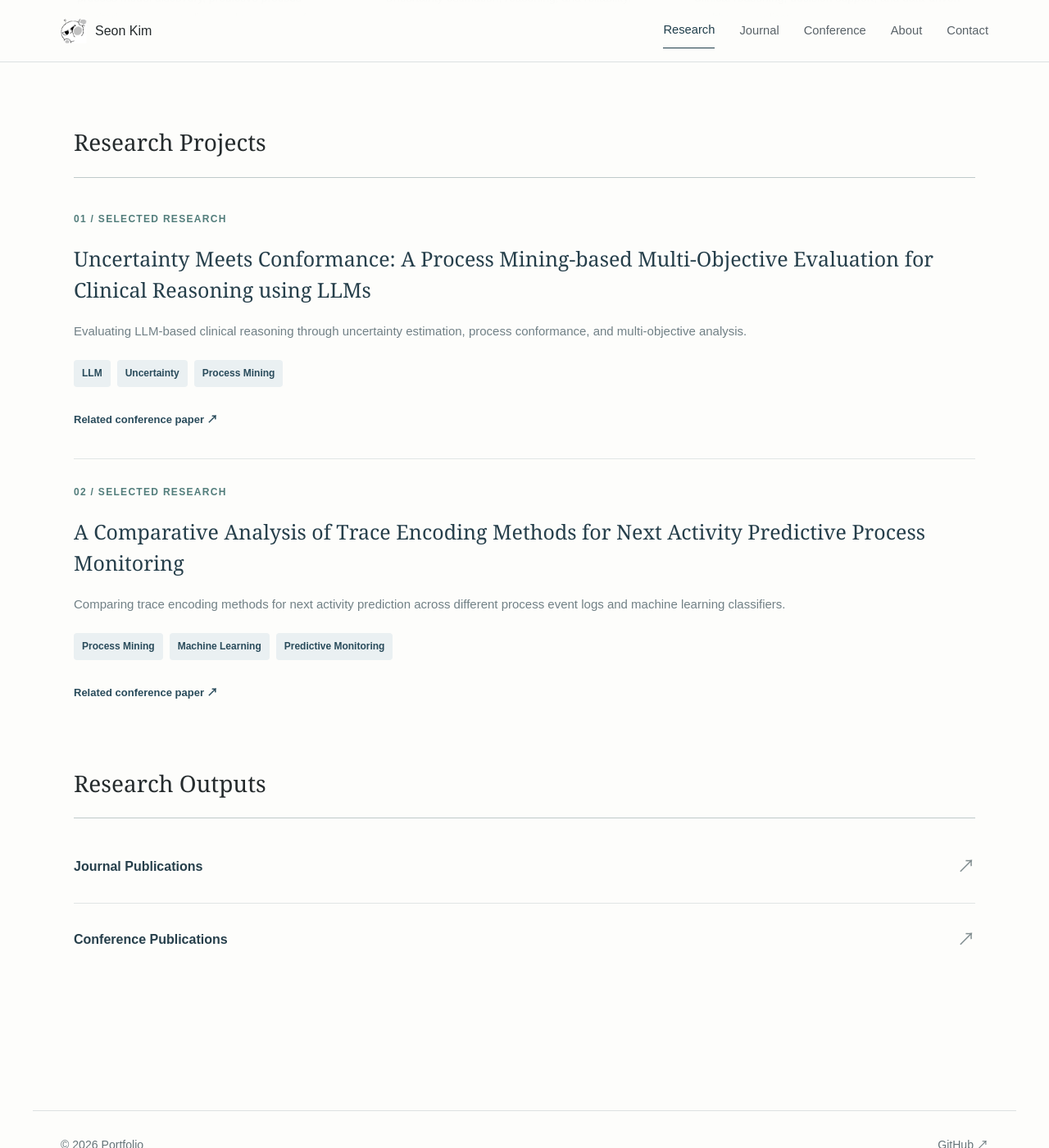
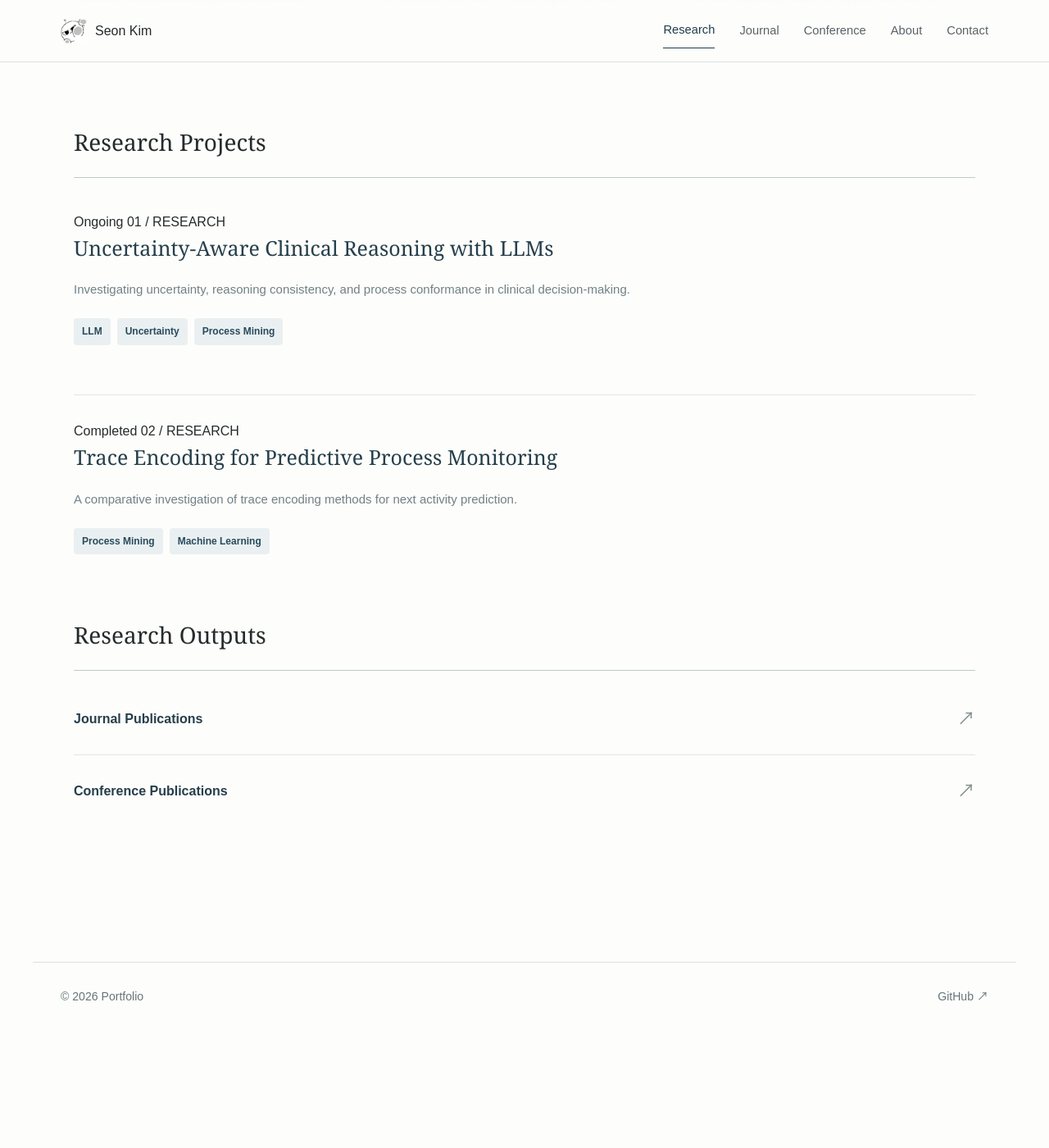
Before and after one commit to KSO012/KSO012.github.io, a Jekyll site: the page built from research.md, in a window 1280 px wide and 1400 px high, scrolled down 768 px. Shown: the whole window at 82% size. Built offline with Jekyll 4.4.1, drawn with Linux system fonts in a browser that asks for light colours; after the commit the page ends 2041 px from its top, so only the background shows below that.

Commit message:
Update research.md

```diff
--- a/research.md
+++ b/research.md
@@ -124,21 +124,16 @@ permalink: /research/
       <!-- Project 1 -->
       <article class="research-project">
 
-        <div class="research-project-label">
-          01 / SELECTED RESEARCH
+        <div class="research-project-top">
+          <span class="research-status ongoing">Ongoing</span>
+          <span class="research-project-number">01 / RESEARCH</span>
         </div>
 
-        <h3>
-          Uncertainty Meets Conformance:
-          A Process Mining-based Multi-Objective Evaluation
-          for Clinical Reasoning using LLMs
-        </h3>
+        <h3>Uncertainty-Aware Clinical Reasoning with LLMs</h3>
 
         <p>
-          Evaluating LLM-based clinical reasoning
-          through uncertainty estimation,
-          process conformance, and
-          multi-objective analysis.
+          Investigating uncertainty, reasoning consistency,
+          and process conformance in clinical decision-making.
         </p>
 
         <div class="research-tags">
@@ -147,43 +142,27 @@ permalink: /research/
           <span>Process Mining</span>
         </div>
 
-        <a class="research-project-link"
-           href="{{ '/conference/' | relative_url }}">
-          Related conference paper ↗
-        </a>
-
       </article>
-
 
       <!-- Project 2 -->
       <article class="research-project">
 
-        <div class="research-project-label">
-          02 / SELECTED RESEARCH
+        <div class="research-project-top">
+          <span class="research-status completed">Completed</span>
+          <span class="research-project-number">02 / RESEARCH</span>
         </div>
 
-        <h3>
-          A Comparative Analysis of Trace Encoding Methods
-          for Next Activity Predictive Process Monitoring
-        </h3>
+        <h3>Trace Encoding for Predictive Process Monitoring</h3>
 
         <p>
-          Comparing trace encoding methods for
-          next activity prediction across
-          different process event logs
-          and machine learning classifiers.
+          A comparative investigation of trace encoding methods
+          for next activity prediction.
         </p>
 
         <div class="research-tags">
           <span>Process Mining</span>
           <span>Machine Learning</span>
-          <span>Predictive Monitoring</span>
         </div>
-
-        <a class="research-project-link"
-           href="{{ '/conference/' | relative_url }}">
-          Related conference paper ↗
-        </a>
 
       </article>
 
```
